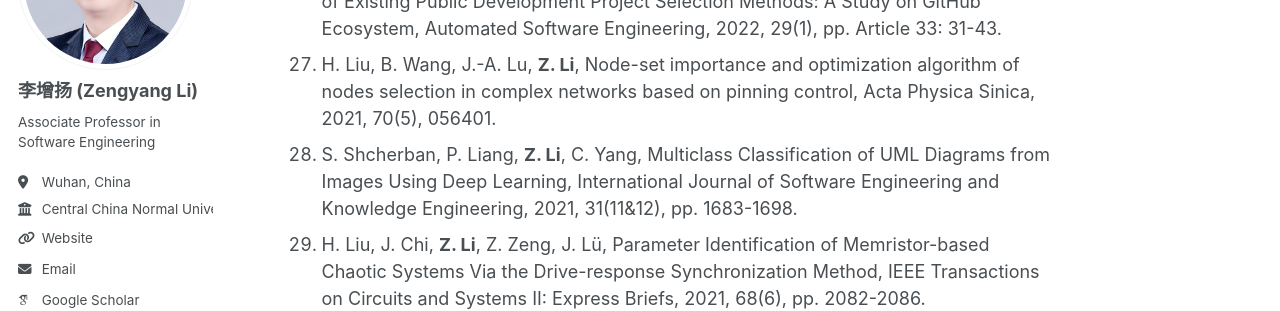
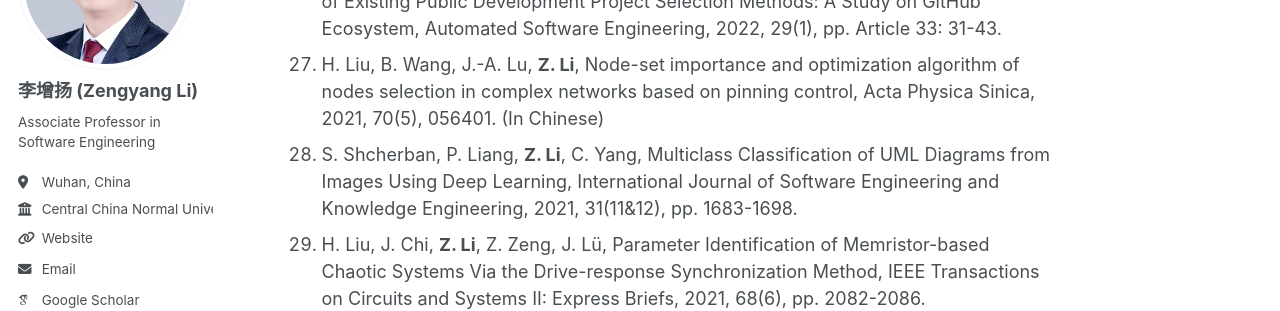
Before and after one commit to zengyang/zengyang.github.io, a Jekyll site: the page built from _pages/abouten.md, in a window 1280 px wide and 900 px high, scrolled down 3278 px. Shown: the part 206-517 px from the top of the window. Built offline with Jekyll 4.4.1, drawn with Linux system fonts in a browser that asks for light colours; some web fonts are replaced; a script bundle is joined from its source files by our own code; library files that are not in the unit come from our copies.

Commit message:
Update abouten.md

```diff
--- a/_pages/abouten.md
+++ b/_pages/abouten.md
@@ -66,7 +66,7 @@
 1. H. Liu, Y. Li, **Z. Li**, J. Lu, J.-A. Lu, Topology Identification of Multi-link Complex Dynamical Networks via Adaptive Observers Incorporating Chaotic Exosignals, IEEE Transactions on Cybernetics, 2022, 52(7), pp. 6255-6268.
 1. C. Cheng, B. Li, **Z. Li**, P. Liang, X. Yang, An In-depth Study of the Effects of Methods on the Dataset Selection of Public Development Projects, IET Software, 2022, 16(2), pp. 146-166.
 1. C. Cheng, B. Li, **Z. Li**, P. Liang, X. Han, J. Zhang, Improving Generality and Accuracy of Existing Public Development Project Selection Methods: A Study on GitHub Ecosystem, Automated Software Engineering, 2022, 29(1), pp. Article 33: 31-43.
-1. H. Liu, B. Wang, J.-A. Lu, **Z. Li**, Node-set importance and optimization algorithm of nodes selection in complex networks based on pinning control, Acta Physica Sinica, 2021, 70(5), 056401.
+1. H. Liu, B. Wang, J.-A. Lu, **Z. Li**, Node-set importance and optimization algorithm of nodes selection in complex networks based on pinning control, Acta Physica Sinica, 2021, 70(5), 056401. (In Chinese)
 1. S. Shcherban, P. Liang, **Z. Li**, C. Yang, Multiclass Classification of UML Diagrams from Images Using Deep Learning, International Journal of Software Engineering and Knowledge Engineering, 2021, 31(11&12), pp. 1683-1698.
 1. H. Liu, J. Chi, **Z. Li**, Z. Zeng, J. Lü, Parameter Identification of Memristor-based Chaotic Systems Via the Drive-response Synchronization Method, IEEE Transactions on Circuits and Systems II: Express Briefs, 2021, 68(6), pp. 2082-2086.
 1. H. Liu, J. Xu, **Z. Li***, X. Wang, J. Lü, Z. Zeng, Optimizing Synchronizability of Multilayer Networks Based on the Graph Comparison Method, IEEE Transactions on Circuits and Systems I: Regular Papers, 2020, 67(5), pp. 1740-1751.
```
